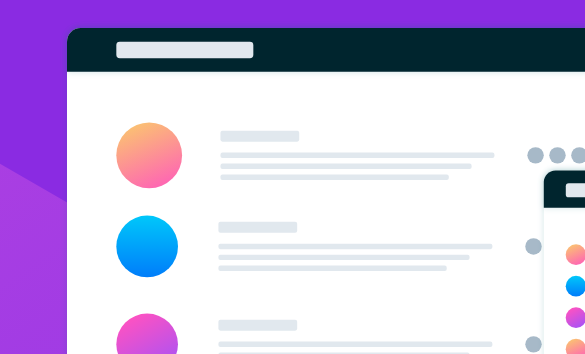
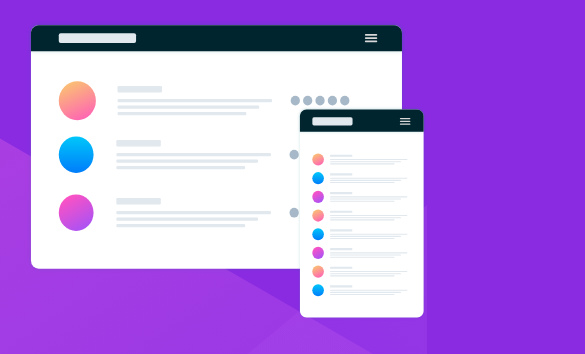
Before and after one commit to subhan-sd/Hunddle-landing-page, a plain HTML site: page index.html in a window 390 px wide. Shown: the part 124-478 px from the top of the page, 585 px wide, since content can reach past the window. Drawn offline with nearby package versions, Linux system fonts and the light colour scheme.

Commit message:
bagian mobile lumayan beres tingal finishing

```diff
--- a/style.css
+++ b/style.css
@@ -145,7 +145,7 @@ ion-icon{
 
     .grid{
     margin: auto;
-    width: 80%;
+    /* width: 80%; */
     display: grid;
     grid-template-columns: 1fr ;
     grid-template-rows: auto;
@@ -182,4 +182,10 @@ ion-icon{
     box-shadow: 0px 11px 8px 3px rgb(124, 32, 211);
 }
 
+.gambar img{
+    height:300px;
+    width: 400px;
+
 }
+
+}
```
